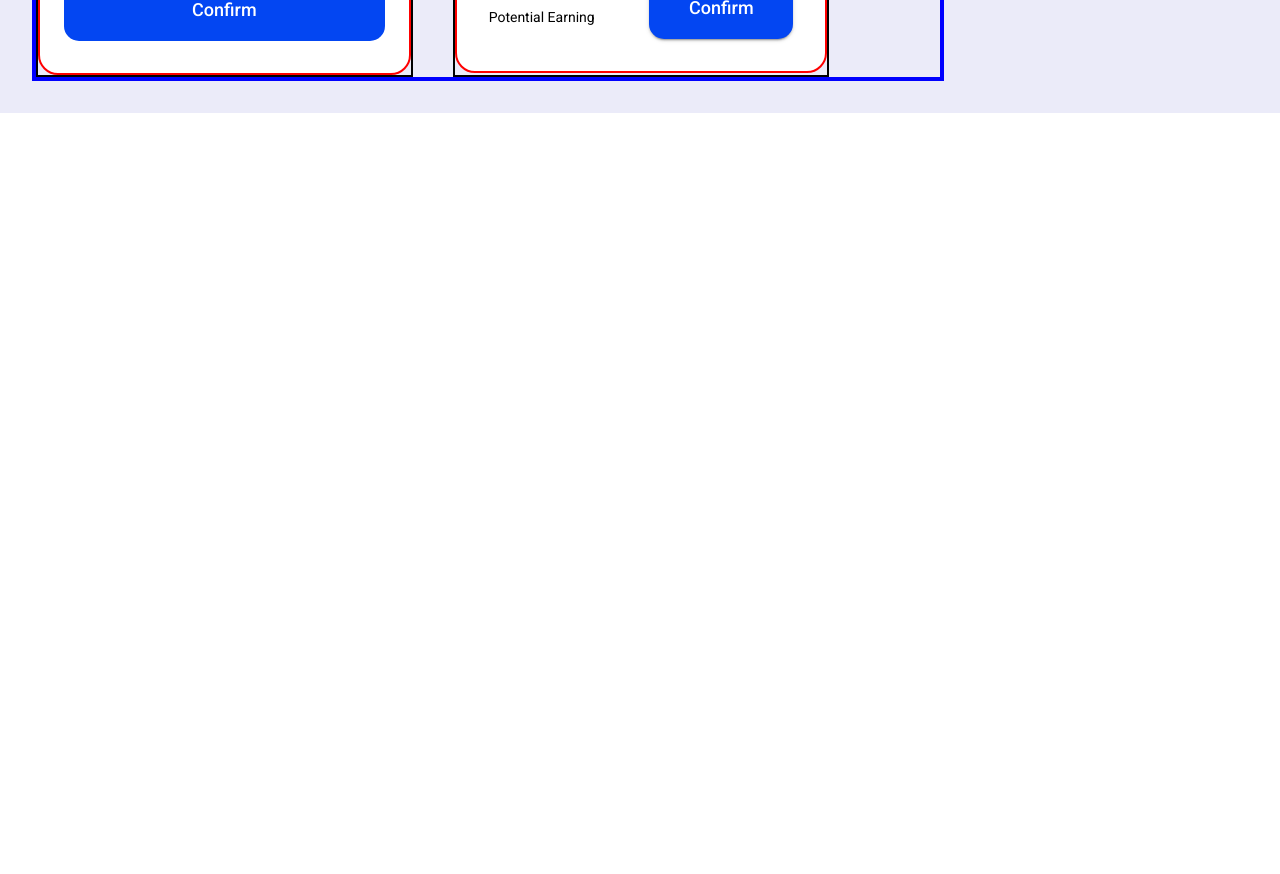
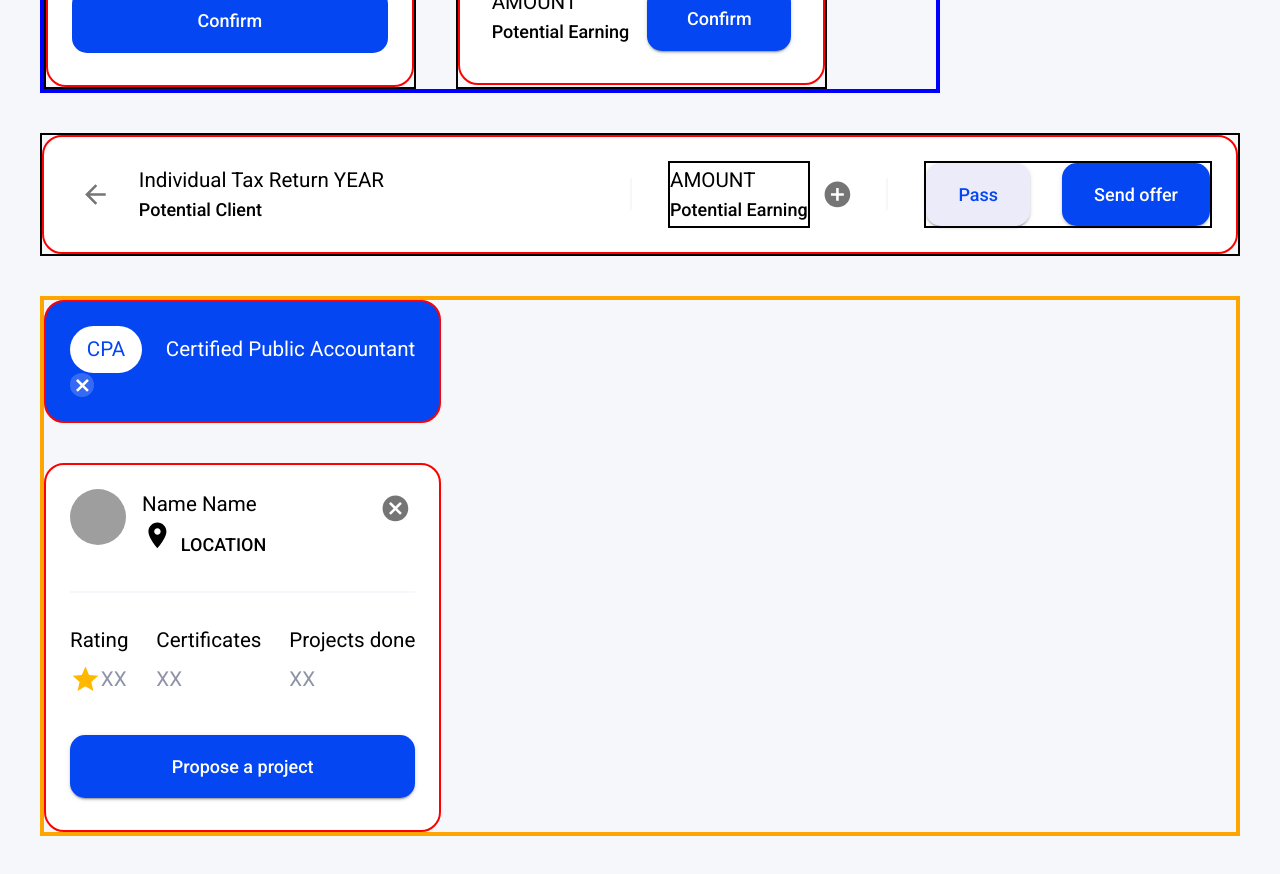
Before and after one commit to ruslan-akhm/rfa, a React (Create React App) app: page / in a window 1280 px wide. Shown: the part 840-1714 px from the top of the page. Before the commit the page ends 953 px from the top, so only its background shows below. Built offline with nearby package versions, Linux system fonts and the light colour scheme; grey boxes are pictures that could not be loaded.

Commit message:
added components

```diff
--- /dev/null
+++ b/src/components/explore/ClientBox.js
@@ -0,0 +1,118 @@
+import React from "react";
+
+import {
+  makeStyles,
+  Grid,
+  Typography,
+  IconButton,
+  Button,
+} from "@material-ui/core";
+import ArrowBackIcon from "@material-ui/icons/ArrowBack";
+import AddCircleIcon from "@material-ui/icons/AddCircle";
+import Earning from "./Earning";
+//import { makeStyles } from "@material-ui/core";
+
+const useStyles = makeStyles(theme => ({
+  root: {
+    flexGrow: 1,
+  },
+  backButton: {
+    marginRight: theme.spacing(2),
+  },
+  buttons: {
+    padding: theme.spacing(2),
+    paddingLeft: theme.spacing(4),
+    paddingRight: theme.spacing(4),
+    borderRadius: "15px",
+  },
+  clientContainer: {
+    minHeight: theme.spacing(8),
+    padding: theme.spacing(3),
+    backgroundColor: "#fff",
+    borderRadius: "20px",
+    border: "2px solid red",
+    //marginTop: "40px",
+  },
+  dividerBefore: {
+    height: "100%",
+    display: "flex",
+    alignItems: "center",
+    position: "relative",
+    marginLeft: "60px",
+    "&::before": {
+      position: "absolute",
+      top: "15px",
+      left: "-40px",
+      content: '""',
+      width: "2px",
+      display: "block",
+      backgroundColor: theme.palette.background.main,
+      height: theme.spacing(4),
+      marginRight: theme.spacing(3),
+    },
+  },
+  offerButton: {
+    color: "#fff",
+    backgroundColor: theme.palette.primary.main,
+  },
+  passButton: {
+    color: theme.palette.primary.main,
+    backgroundColor: theme.palette.secondary.main,
+    marginRight: theme.spacing(4),
+  },
+  text: {
+    marginRight: "auto",
+  },
+}));
+//RELATIVE ONLY FOR TOP RIGHT COMPONENT
+function ClientBox(props) {
+  const classes = useStyles();
+  return (
+    <Grid
+      container
+      direction="row"
+      justify="flex-start"
+      alignItems="center"
+      className={classes.clientContainer}
+    >
+      <IconButton className={classes.backButton}>
+        <ArrowBackIcon />
+      </IconButton>
+
+      <Grid item className={classes.text}>
+        <Typography>Individual Tax Return YEAR</Typography>
+        <Typography variant="subtitle2">Potential Client</Typography>
+      </Grid>
+      <Grid
+        item
+        className={classes.dividerBefore}
+        style={{ border: "2px solid black" }}
+      >
+        <Earning />
+      </Grid>
+      <IconButton>
+        <AddCircleIcon />
+      </IconButton>
+      <Grid
+        item
+        className={classes.dividerBefore}
+        style={{ border: "2px solid black" }}
+      >
+        <Button
+          variant="contained"
+          className={classes.buttons + " " + classes.passButton}
+        >
+          Pass
+        </Button>
+        <Button
+          variant="contained"
+          className={classes.buttons + " " + classes.offerButton}
+        >
+          Send offer
+        </Button>
+      </Grid>
+    </Grid>
+  );
+}
+
+export default ClientBox;
--- /dev/null
+++ b/src/components/explore/CpaBoxTwo.js
@@ -0,0 +1,63 @@
+import React from "react";
+
+import { makeStyles, Grid, Typography, IconButton } from "@material-ui/core";
+import CancelIcon from "@material-ui/icons/Cancel";
+//import Cpa from "./Cpa";
+//import { makeStyles } from "@material-ui/core";
+
+const useStyles = makeStyles(theme => ({
+  root: {
+    flexGrow: 1,
+  },
+  closeButton: {
+    opacity: "0.8",
+    fill: theme.palette.primary.main,
+    borderRadius: "50%",
+  },
+  closeButtonWrapper: {
+    border: "none",
+    width: "8px",
+    height: "8px",
+    backgroundColor: "#fff !important",
+  },
+  cpaContainer: {
+    minHeight: theme.spacing(10),
+    padding: theme.spacing(3),
+    backgroundColor: theme.palette.primary.main,
+    color: "#fff",
+    borderRadius: "20px",
+    border: "2px solid red",
+    //marginTop: "40px",
+  },
+  text: {
+    backgroundColor: "#fff",
+    color: theme.palette.primary.main,
+    padding: theme.spacing(1),
+    width: theme.spacing(9),
+    borderRadius: "25px",
+    textAlign: "center",
+  },
+}));
+//RELATIVE ONLY FOR TOP RIGHT COMPONENT
+function CpaBoxTwo(props) {
+  console.log(props);
+  const classes = useStyles();
+  return (
+    <Grid
+      container
+      justify="space-between"
+      alignItems="center"
+      className={classes.cpaContainer}
+    >
+      <Grid item className={classes.text}>
+        <Typography>CPA</Typography>
+      </Grid>
+      <Typography>Certified Public Accountant</Typography>
+      <IconButton className={classes.closeButtonWrapper}>
+        <CancelIcon className={classes.closeButton} />
+      </IconButton>
+    </Grid>
+  );
+}
+
+export default CpaBoxTwo;
--- a/src/components/explore/Earning.js
+++ b/src/components/explore/Earning.js
@@ -6,7 +6,7 @@ const useStyles = makeStyles(theme => ({
   text: {
     display: "flex",
     alignItems: "center",
-    fontSize: "14px",
+    //fontSize: "14px",
   },
 }));
 
@@ -15,7 +15,9 @@ function Earning(props) {
   return (
     <Grid container direction="column" style={{ width: "fit-content" }}>
       <Typography>AMOUNT</Typography>
-      <Typography className={classes.text}>Potential Earning</Typography>
+      <Typography className={classes.text} variant="subtitle2">
+        Potential Earning
+      </Typography>
     </Grid>
   );
 }
--- a/src/components/explore/HeaderBox.js
+++ b/src/components/explore/HeaderBox.js
@@ -1,5 +1,6 @@
 import React from "react";
 import Earning from "./Earning";
+import Person from "./Person";
 
 import {
   makeStyles,
@@ -64,22 +65,23 @@ const useStyles = makeStyles(theme => ({
   },
   dividerBefore: {
     display: "flex",
-
+    //width: "fit-content",
     justifyContent: "center",
     flexDirection: "column",
-    marginLeft: theme.spacing(6),
-    paddingLeft: theme.spacing(6),
+    //alignItems: "flex-start",
+    //marginLeft: theme.spacing(3),
+    //paddingLeft: theme.spacing(6),
     position: "relative",
     "&::before": {
       position: "absolute",
       top: "20px",
-      left: "-10px",
+      left: "-20px",
       content: '""',
       width: "2px",
       display: "block",
-      backgroundColor: theme.palette.background.main,
+      backgroundColor: theme.palette.secondary.main,
       height: theme.spacing(4),
-      marginRight: theme.spacing(3),
+      marginRight: theme.spacing(2),
     },
   },
   brd: {
@@ -107,39 +109,45 @@ function HeaderBox() {
   const classes = useStyles();
 
   return (
-    <Grid container className={classes.headerContainer} justify="space-between">
-      <Grid item className={classes.sliderBefore}>
+    <Grid
+      container
+      className={classes.headerContainer}
+      justify="space-between"
+      direction="row"
+    >
+      <Grid item className={classes.sliderBefore + " " + classes.brd}>
         <Typography>Individual tax return YEAR</Typography>
-        <Typography className={classes.text}>
+        <Typography variant="subtitle2" className={classes.text}>
           <ScheduleIcon className={classes.icons + " " + classes.text} />
           DATE
         </Typography>
       </Grid>
-      <Grid item className={classes.dividerBefore}>
-        <Avatar
+
+      <Grid item className={classes.dividerBefore + " " + classes.brd}>
+        {/* <Avatar
           className={classes.avatar}
           alt=""
           src="../../img/person.jpg"
         ></Avatar>
       </Grid>
-      <Grid item>
+      <Grid item className={classes.brd}>
         <Typography>Name Name</Typography>
-        <Typography className={classes.text}>
+        <Typography variant="subtitle2" className={classes.text}>
           <LocationOnIcon className={classes.icons + " " + classes.text} />
           LOCATION
-        </Typography>
+        </Typography> */}
+        <Person />
       </Grid>
-      <Grid item className={classes.dividerBefore}>
-        {/* <Typography>AMOUNT</Typography>
-        <Typography className={classes.text}>Potential Earning</Typography> */}
+
+      <Grid item className={classes.dividerBefore + " " + classes.brd}>
         <Earning />
       </Grid>
-      <Grid item className={classes.flexCenter}>
+      <Grid item className={classes.flexCenter + " " + classes.brd}>
         <IconButton className={classes.brd}>
           <AddCircleIcon className={classes.addCircle} />
         </IconButton>
       </Grid>
-      <Grid item className={classes.dividerBefore}>
+      <Grid item className={classes.dividerBefore + " " + classes.brd}>
         <Button variant="contained" color="primary" className={classes.buttons}>
           Contact
         </Button>
--- /dev/null
+++ b/src/components/explore/Person.js
@@ -0,0 +1,50 @@
+import React from "react";
+
+import { makeStyles, Typography, Avatar, Grid } from "@material-ui/core";
+import LocationOnIcon from "@material-ui/icons/LocationOn";
+
+const useStyles = makeStyles(theme => ({
+  root: {
+    flexGrow: 1,
+  },
+  avatar: {
+    width: theme.spacing(7),
+    height: theme.spacing(7),
+    marginRight: theme.spacing(2),
+  },
+  icons: {
+    marginRight: theme.spacing(1),
+  },
+  text: {
+    // backgroundColor: theme.palette.primary.main,
+    // color: "#fff",
+    // padding: theme.spacing(1),
+    // width: theme.spacing(9),
+    // borderRadius: "25px",
+    textAlign: "center",
+  },
+}));
+
+function Person(props) {
+  const classes = useStyles();
+  return (
+    <Grid container direction="row">
+      <Grid item>
+        <Avatar
+          className={classes.avatar}
+          alt=""
+          src="../../img/person.jpg"
+        ></Avatar>
+      </Grid>
+      <Grid item>
+        <Typography>Name Name</Typography>
+        <Typography variant="subtitle2" className={classes.text}>
+          <LocationOnIcon className={classes.icons + " " + classes.text} />
+          LOCATION
+        </Typography>
+      </Grid>
+    </Grid>
+  );
+}
+
+export default Person;
--- /dev/null
+++ b/src/components/explore/RatingBox.js
@@ -0,0 +1,112 @@
+import React from "react";
+import Person from "./Person";
+
+import {
+  makeStyles,
+  Grid,
+  Typography,
+  IconButton,
+  Button,
+} from "@material-ui/core";
+//import { DataGrid } from "@material-ui/data-grid";
+import CancelIcon from "@material-ui/icons/Cancel";
+import StarIcon from "@material-ui/icons/Star";
+//import { makeStyles } from "@material-ui/core";
+
+const useStyles = makeStyles(theme => ({
+  root: {
+    flexGrow: 1,
+  },
+  closeButton: {
+    position: "absolute",
+    top: theme.spacing(2),
+    right: theme.spacing(2),
+  },
+  proposeButton: {
+    width: "100%",
+    borderRadius: "15px",
+    padding: theme.spacing(2),
+    marginTop: theme.spacing(5),
+    marginBottom: theme.spacing(1),
+  },
+  ratingContainer: {
+    position: "relative",
+    minHeight: theme.spacing(10),
+    padding: theme.spacing(3),
+    backgroundColor: "#fff",
+    borderRadius: "20px",
+    border: "2px solid red",
+    marginTop: "40px",
+  },
+  star: {
+    fill: "#FFB800",
+  },
+  stats: {
+    "&::before": {
+      content: '""',
+      width: "100%",
+      height: "2px",
+      backgroundColor: theme.palette.background.main,
+      margin: "auto",
+      marginTop: theme.spacing(4),
+      marginBottom: theme.spacing(4),
+    },
+  },
+  text: {
+    marginTop: theme.spacing(1),
+    display: "flex",
+    alignItems: "center",
+    color: theme.palette.solidGray.main,
+  },
+}));
+
+//RELATIVE ONLY FOR TOP RIGHT COMPONENT
+function RatingBox(props) {
+  const classes = useStyles();
+  return (
+    <Grid
+      container
+      justify="space-between"
+      alignItems="center"
+      direction="column"
+      className={classes.ratingContainer}
+    >
+      <Person />
+      <Grid
+        item
+        container
+        direction="row"
+        justify="space-between"
+        className={classes.stats}
+      >
+        <Grid item>
+          <Typography>Rating</Typography>
+          <Typography className={classes.text}>
+            <StarIcon className={classes.star} />
+            XX
+          </Typography>
+        </Grid>
+        <Grid item>
+          <Typography>Certificates</Typography>
+          <Typography className={classes.text}>XX</Typography>
+        </Grid>
+        <Grid item>
+          <Typography>Projects done</Typography>
+          <Typography className={classes.text}>XX</Typography>
+        </Grid>
+      </Grid>
+      <Button
+        variant="contained"
+        color="primary"
+        className={classes.proposeButton}
+      >
+        Propose a project
+      </Button>
+      <IconButton className={classes.closeButton}>
+        <CancelIcon />
+      </IconButton>
+    </Grid>
+  );
+}
+
+export default RatingBox;
--- a/src/data/data.js
+++ b/src/data/data.js
@@ -1,4 +1,4 @@
-const taxReturns = [
+export const taxReturns = [
   {
     taxYear: "2019",
     dateSubmitted: "16 December 2020",
--- a/src/pages/Explore.js
+++ b/src/pages/Explore.js
@@ -4,9 +4,12 @@ import HeaderBox from "../components/explore/HeaderBox";
 import ChartBox from "../components/explore/ChartBox";
 import CookiesBox from "../components/explore/CookiesBox";
 import TagsBox from "../components/explore/TagsBox";
+import ClientBox from "../components/explore/ClientBox";
+import RatingBox from "../components/explore/RatingBox";
+import CpaBoxOne from "../components/explore/CpaBoxOne";
+import CpaBoxTwo from "../components/explore/CpaBoxTwo";
 
-import { makeStyles, Box, Grid } from "@material-ui/core";
-import CpaBox from "../components/explore/CpaBox";
+import { makeStyles, Grid } from "@material-ui/core";
 
 const useStyles = makeStyles(theme => ({
   root: {
@@ -19,7 +22,7 @@ const useStyles = makeStyles(theme => ({
     //padding: "0",
     //border: "2px solid black",
     boxSizing: "border-box",
-    padding: theme.spacing(4),
+    padding: theme.spacing(5),
     //paddingRight: theme.spacing(5),
   },
   brd: {
@@ -63,6 +66,7 @@ function Explore() {
         style={{
           border: "4px solid blue",
           boxSizing: "border-box",
+          marginBottom: "40px",
         }}
       >
         <Grid
@@ -103,8 +107,35 @@ function Explore() {
         <ChartBox />
         {/* </Grid> */}
         <Grid item style={{ position: "relative", width: "100%" }}>
-          <CpaBox />
+          <CpaBoxOne />
         </Grid>
+      </Grid>
+      <Grid
+        container
+        item
+        lg={12}
+        className={classes.brd}
+        style={{ marginBottom: "40px" }}
+      >
+        <ClientBox />
+      </Grid>
+      <Grid
+        container
+        item
+        xl={12}
+        lg={12}
+        md={12}
+        className={classes.brd}
+        style={{ marginBottom: "40px", border: "4px solid orange" }}
+        spacing={0}
+        direction="row"
+      >
+        <Grid item xl={4} lg={4} md={4}>
+          <CpaBoxTwo />
+          <RatingBox />
+        </Grid>
+        <Grid item xl={5} lg={5} md={5}></Grid>
+        <Grid item xl={3} lg={3} md={3}></Grid>
       </Grid>
     </Grid>
   );
```
Also changed, not shown: src/components/explore/CpaBoxOne.js (renamed from src/components/explore/CpaBox.js, +6 -8 lines), src/themes/theme.js (+5 -4 lines).
